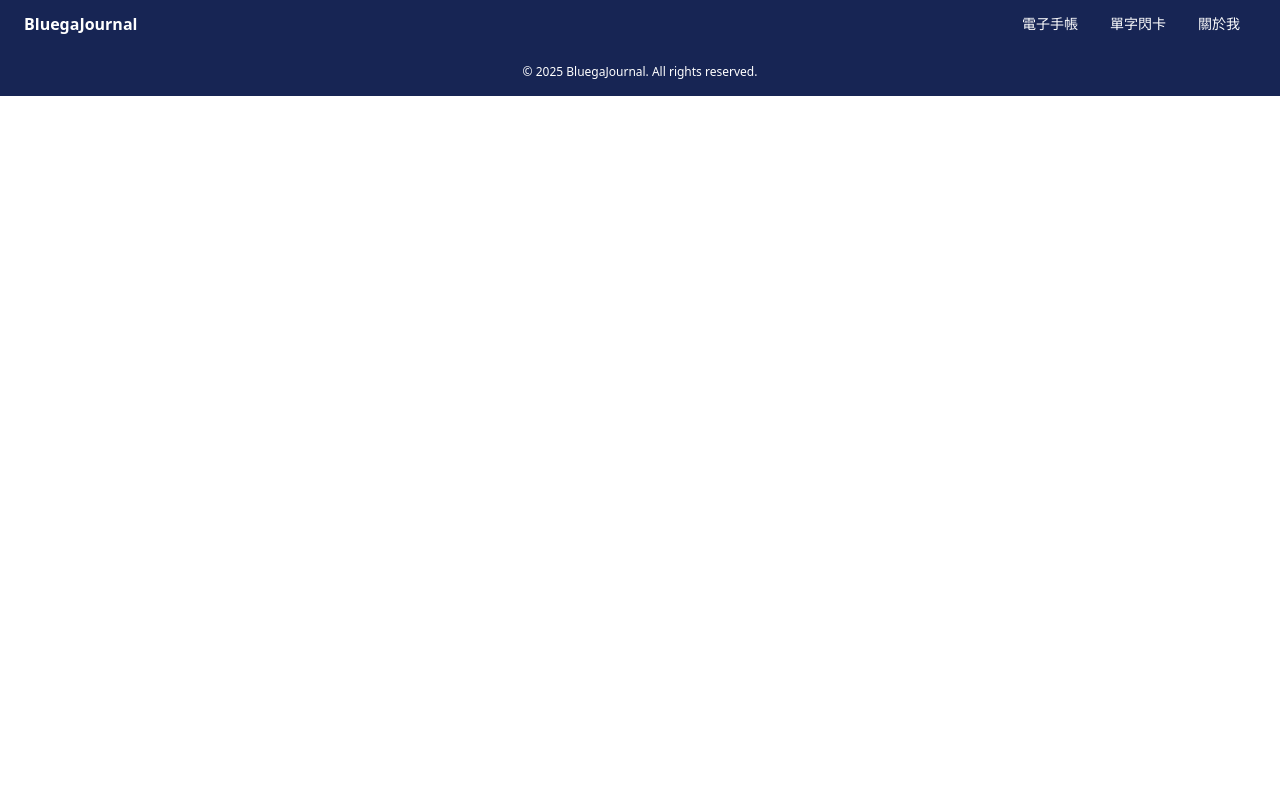
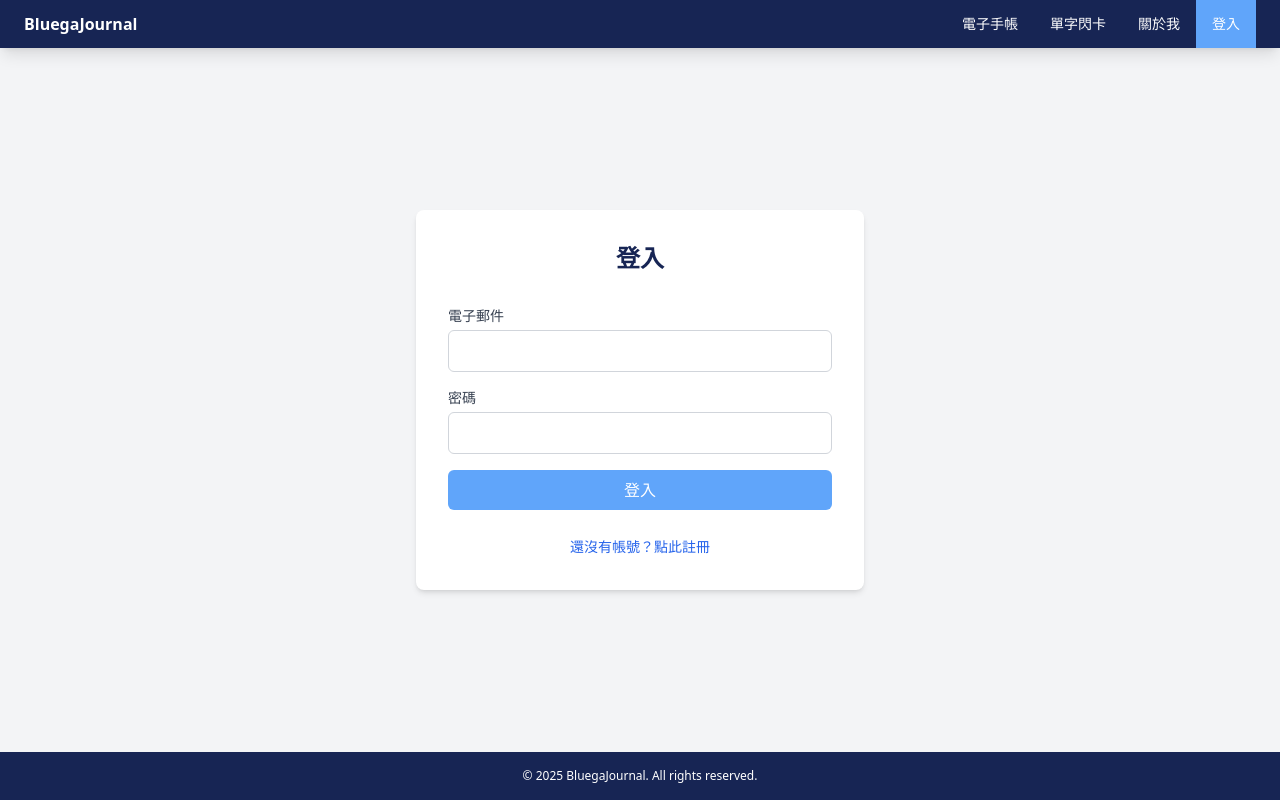
Before and after one commit to jinny8813/BluegaJournal, a React (Vite) app in the folder frontend/: page /auth in a window 1280 px wide. Built offline with nearby package versions, Linux system fonts and the light colour scheme.

Commit message:
feature: frontend member auth layouts

```diff
--- a/frontend/src/components/common/Layout/MainLayout.jsx
+++ b/frontend/src/components/common/Layout/MainLayout.jsx
@@ -47,6 +47,16 @@
             >
               關於我
             </Link>
+            <Link
+              to="/auth"
+              className={`h-full flex items-center px-4 text-white ${
+                location.pathname === "/auth"
+                  ? "bg-blue-400"
+                  : "hover:bg-blue-500 transition-colors duration-200"
+              }`}
+            >
+              登入
+            </Link>
           </div>
 
           {/* Mobile Menu Icon */}
@@ -64,20 +74,9 @@
         {menuOpen && (
           <div className="absolute top-12 left-0 w-full bg-blue-950 text-white flex flex-col text-sm">
             <Link
-              to="/blog"
-              className={`py-2 px-4 ${
-                location.pathname === "/blog"
-                  ? "bg-blue-400"
-                  : "hover:bg-blue-500 transition-colors duration-200"
-              }`}
-              onClick={() => setMenuOpen(false)}
-            >
-              部落格
-            </Link>
-            <Link
               to="/planner"
               className={`py-2 px-4 ${
-                location.pathname === "/planner"
+                location.pathname === "/about"
                   ? "bg-blue-400"
                   : "hover:bg-blue-500 transition-colors duration-200"
               }`}
@@ -86,15 +85,37 @@
               電子手帳
             </Link>
             <Link
-              to="/shop"
+              to="/flashcard"
               className={`py-2 px-4 ${
-                location.pathname === "/shop"
+                location.pathname === "/flashcard"
                   ? "bg-blue-400"
                   : "hover:bg-blue-500 transition-colors duration-200"
               }`}
               onClick={() => setMenuOpen(false)}
             >
-              商店
+              單字閃卡
+            </Link>
+            <Link
+              to="/about"
+              className={`py-2 px-4 ${
+                location.pathname === "/about"
+                  ? "bg-blue-400"
+                  : "hover:bg-blue-500 transition-colors duration-200"
+              }`}
+              onClick={() => setMenuOpen(false)}
+            >
+              關於我
+            </Link>
+            <Link
+              to="/auth"
+              className={`py-2 px-4 ${
+                location.pathname === "/auth"
+                  ? "bg-blue-400"
+                  : "hover:bg-blue-500 transition-colors duration-200"
+              }`}
+              onClick={() => setMenuOpen(false)}
+            >
+              登入
             </Link>
           </div>
         )}
--- /dev/null
+++ b/frontend/src/components/home/AuthPage.jsx
@@ -0,0 +1,169 @@
+import { useState } from "react";
+import { useNavigate } from "react-router-dom";
+
+const AuthPage = () => {
+  const [isLogin, setIsLogin] = useState(true);
+  const [formData, setFormData] = useState({
+    email: "",
+    password: "",
+    confirmPassword: "",
+    name: "",
+  });
+  const [loading, setLoading] = useState(false);
+  const [error, setError] = useState("");
+  const navigate = useNavigate();
+
+  const handleSubmit = async (e) => {
+    e.preventDefault();
+    setError("");
+    setLoading(true);
+
+    try {
+      // TODO: 實現實際的 API 調用
+      console.log("Form submitted:", formData);
+      navigate("/");
+    } catch (error) {
+      setError(error.message || "發生錯誤，請稍後再試");
+    } finally {
+      setLoading(false);
+    }
+  };
+
+  const handleChange = (e) => {
+    setFormData({
+      ...formData,
+      [e.target.name]: e.target.value,
+    });
+  };
+
+  return (
+    <div className="w-full h-[calc(100dvh-6rem)] flex items-center justify-center bg-gray-100">
+      <div className="w-full max-w-md p-8 bg-white rounded-lg shadow-md">
+        {/* 標題區域 */}
+        <div className="text-center mb-8">
+          <h2 className="text-2xl font-bold text-blue-950">
+            {isLogin ? "登入" : "註冊"}
+          </h2>
+        </div>
+
+        {/* 錯誤訊息 */}
+        {error && (
+          <div className="mb-4 p-3 bg-red-100 text-red-700 rounded-md text-sm">
+            {error}
+          </div>
+        )}
+
+        {/* 表單 */}
+        <form onSubmit={handleSubmit} className="space-y-4">
+          <div>
+            <label className="block text-gray-700 text-sm font-medium mb-1">
+              電子郵件
+            </label>
+            <input
+              type="email"
+              name="email"
+              value={formData.email}
+              onChange={handleChange}
+              className="w-full px-3 py-2 border border-gray-300 rounded-md focus:outline-none focus:ring-2 focus:ring-blue-500"
+              required
+            />
+          </div>
+
+          {!isLogin && (
+            <div>
+              <label className="block text-gray-700 text-sm font-medium mb-1">
+                姓名
+              </label>
+              <input
+                type="text"
+                name="name"
+                value={formData.name}
+                onChange={handleChange}
+                className="w-full px-3 py-2 border border-gray-300 rounded-md focus:outline-none focus:ring-2 focus:ring-blue-500"
+                required
+              />
+            </div>
+          )}
+
+          <div>
+            <label className="block text-gray-700 text-sm font-medium mb-1">
+              密碼
+            </label>
+            <input
+              type="password"
+              name="password"
+              value={formData.password}
+              onChange={handleChange}
+              className="w-full px-3 py-2 border border-gray-300 rounded-md focus:outline-none focus:ring-2 focus:ring-blue-500"
+              required
+            />
+          </div>
+
+          {!isLogin && (
+            <div>
+              <label className="block text-gray-700 text-sm font-medium mb-1">
+                確認密碼
+              </label>
+              <input
+                type="password"
+                name="confirmPassword"
+                value={formData.confirmPassword}
+                onChange={handleChange}
+                className="w-full px-3 py-2 border border-gray-300 rounded-md focus:outline-none focus:ring-2 focus:ring-blue-500"
+                required
+              />
+            </div>
+          )}
+
+          <button
+            type="submit"
+            disabled={loading}
+            className={`w-full py-2 px-4 bg-blue-400 text-white rounded-md hover:bg-blue-500 transition-colors duration-200 ${
+              loading ? "opacity-50 cursor-not-allowed" : ""
+            }`}
+          >
+            {loading ? (
+              <span className="flex items-center justify-center">
+                <svg
+                  className="animate-spin -ml-1 mr-3 h-5 w-5 text-white"
+                  xmlns="http://www.w3.org/2000/svg"
+                  fill="none"
+                  viewBox="0 0 24 24"
+                >
+                  <circle
+                    className="opacity-25"
+                    cx="12"
+                    cy="12"
+                    r="10"
+                    stroke="currentColor"
+                    strokeWidth="4"
+                  ></circle>
+                  <path
+                    className="opacity-75"
+                    fill="currentColor"
+                    d="M4 12a8 8 0 018-8V0C5.373 0 0 5.373 0 12h4zm2 5.291A7.962 7.962 0 014 12H0c0 3.042 1.135 5.824 3 7.938l3-2.647z"
+                  ></path>
+                </svg>
+                處理中...
+              </span>
+            ) : (
+              <span>{isLogin ? "登入" : "註冊"}</span>
+            )}
+          </button>
+        </form>
+
+        {/* 切換登入/註冊 */}
+        <div className="mt-6 text-center">
+          <button
+            onClick={() => setIsLogin(!isLogin)}
+            className="text-blue-600 hover:text-blue-800 text-sm"
+          >
+            {isLogin ? "還沒有帳號？點此註冊" : "已有帳號？點此登入"}
+          </button>
+        </div>
+      </div>
+    </div>
+  );
+};
+
+export default AuthPage;
--- a/frontend/src/routes/index.jsx
+++ b/frontend/src/routes/index.jsx
@@ -1,5 +1,6 @@
 import { Routes, Route } from "react-router-dom";
 import HomePage from "../components/home/HomePage";
+import AuthPage from "../components/home/AuthPage";
 import PlannerPage from "../components/planner/PlannerPage";
 
 const AppRoutes = () => {
@@ -7,6 +8,7 @@
     <Routes>
       <Route path="/" element={<HomePage />} />
       <Route path="/planner" element={<PlannerPage />} />
+      <Route path="/auth" element={<AuthPage />} />
       {/* 其他路由 */}
     </Routes>
   );
```
